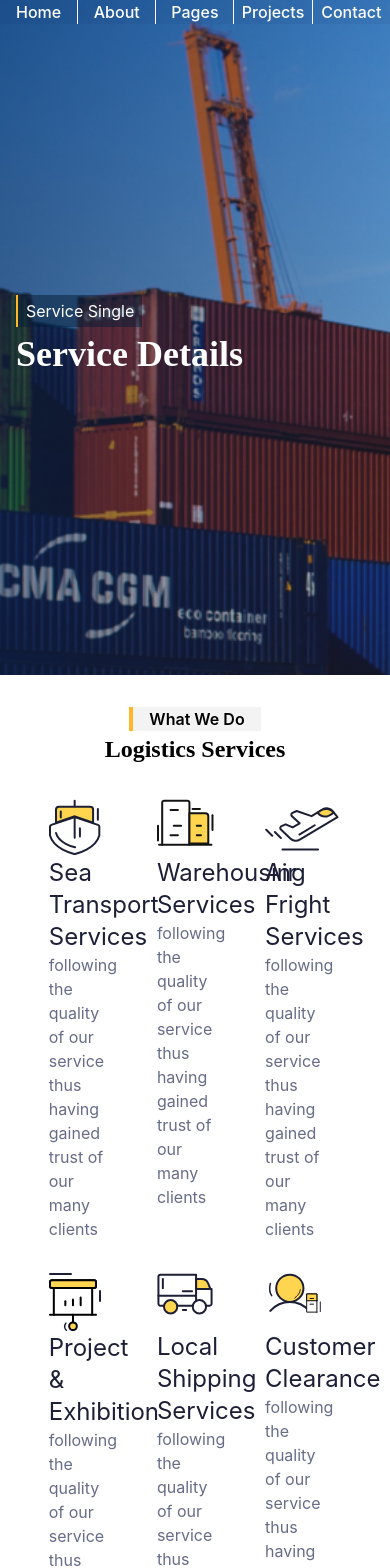
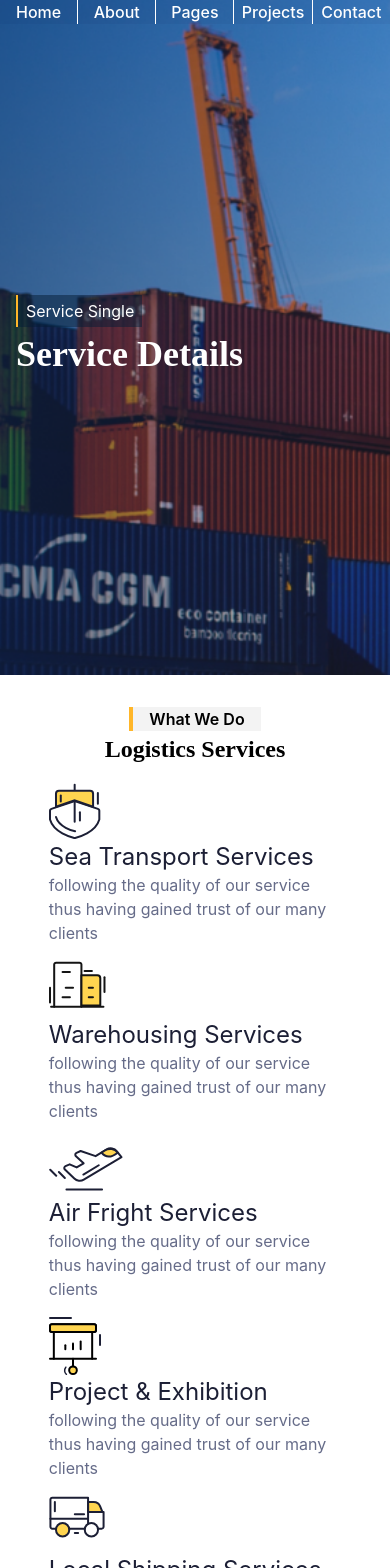
Before and after one commit to smartcollins/logistics, a React (Create React App) app: page /service in a window 390 px wide. Shown: the top 1568 px of the page. Built offline with nearby package versions, Linux system fonts and the light colour scheme.

Commit message:
modifying Service

```diff
--- a/src/pages/Service.jsx
+++ b/src/pages/Service.jsx
@@ -1,6 +1,7 @@
 import React from 'react';
 import color from '../data/color'
 import banner from '../data/banner';
+import service from '../data/service';
 import cube from '../icons/cube-icon.svg'
 import shield from '../icons/shield-icon.svg'
 import leaf from '../icons/env-icon.svg'
@@ -8,16 +9,16 @@ import side from '../images/service-side.png'
 import Banner from '../component/Banner';
 import Caption from '../component/Caption'
 import Footer from '../component/Footer';
-import service from '../data/service';
 import Review from '../component/Review';
 import Stat from '../component/Stat';
+// import Carousel from '../component/Carousel';
 
 
 const Service = () => {
-    const items = service.map((item, idx) => <div key={idx} className='group'>
+    const items = service.map((item, idx) => <div key={idx} className='group text-left'>
         <img src={item.icon} alt='icon-logo' />
         <p className=' text-[#1c1f35] group-hover:text-[#ffb82b] text-2xl capitalize'>{item.txt}</p>
-        <p style={{ color: color.grayTxt }} className='w-3/4'>following the quality of our service thus having gained trust of our many clients</p>
+        <p style={{ color: color.grayTxt }} className='lg:w-3/4'>following the quality of our service thus having gained trust of our many clients</p>
     </div>)
 
     const itmAry = [{
@@ -42,11 +43,14 @@ const Service = () => {
     return (
         <div>
             <div>{banner.slice(3, 4).map((item, idx) => <Banner key={idx} {...item} />)}</div>
-            <div className=' text-center my-8 w-3/4 mx-auto space-y-8'>
+            <div className=' text-center my-8 w-3/4 mx-auto lg:space-y-8'>
                 <Caption mid={true} dark={true} txt={'what we do'} txt2={'logistics services'} />
-                <div className='grid grid-cols-3 gap-8 text-left'>
+                <div className=' space-y-4 md:space-y-0 md:grid md:grid-cols-2 lg:grid-cols-3 gap-8 text-left'>
                     {items}
                 </div>
+                {/* <div className='w-full'>
+                    <Carousel items={items} dot={false} scroll={1} show={2} />
+                </div> */}
                 <button style={{ background: color.blueBg }} className='text-white py-2 px-8'>More Works</button>
             </div>
             <div style={{ background: color.grayBg }}>
```
